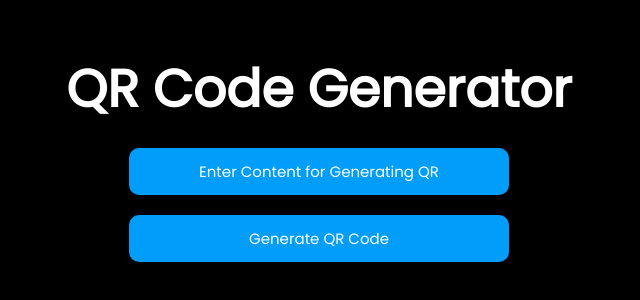
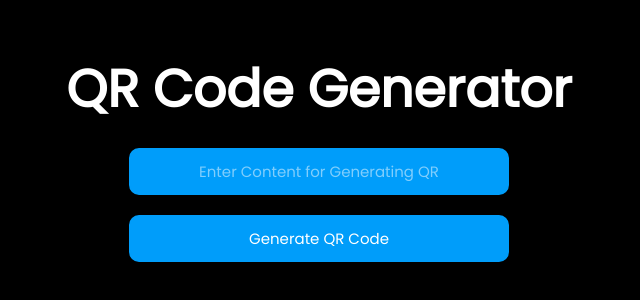
Before and after one commit to Smitkhobragade/JS_Projects_SSS, a plain HTML site: page QR_Generator/index.html in a window 1280 px wide. Shown: the part 194-494 px from the top of the page, without its empty margins (321-961 px from the left). Drawn offline with Linux system fonts and the light colour scheme.

Commit message:
Update style.css

```diff
--- a/QR_Generator/style.css
+++ b/QR_Generator/style.css
@@ -41,6 +41,6 @@ input{
   border-radius: 10px;
 }
 ::placeholder{
-  color: #fff;
+  color: rgba(255, 255, 255, 0.5);
   text-align: center;
 }
```
